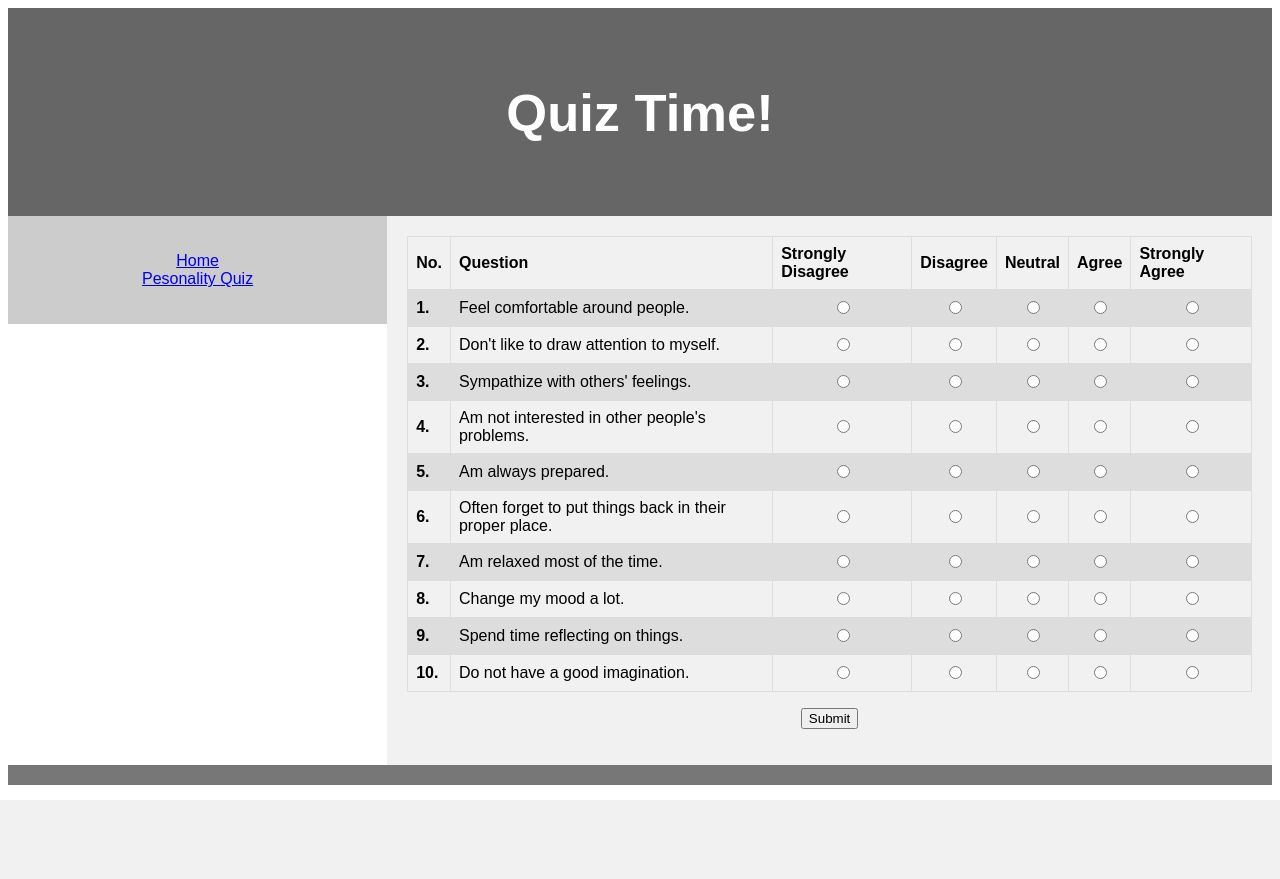
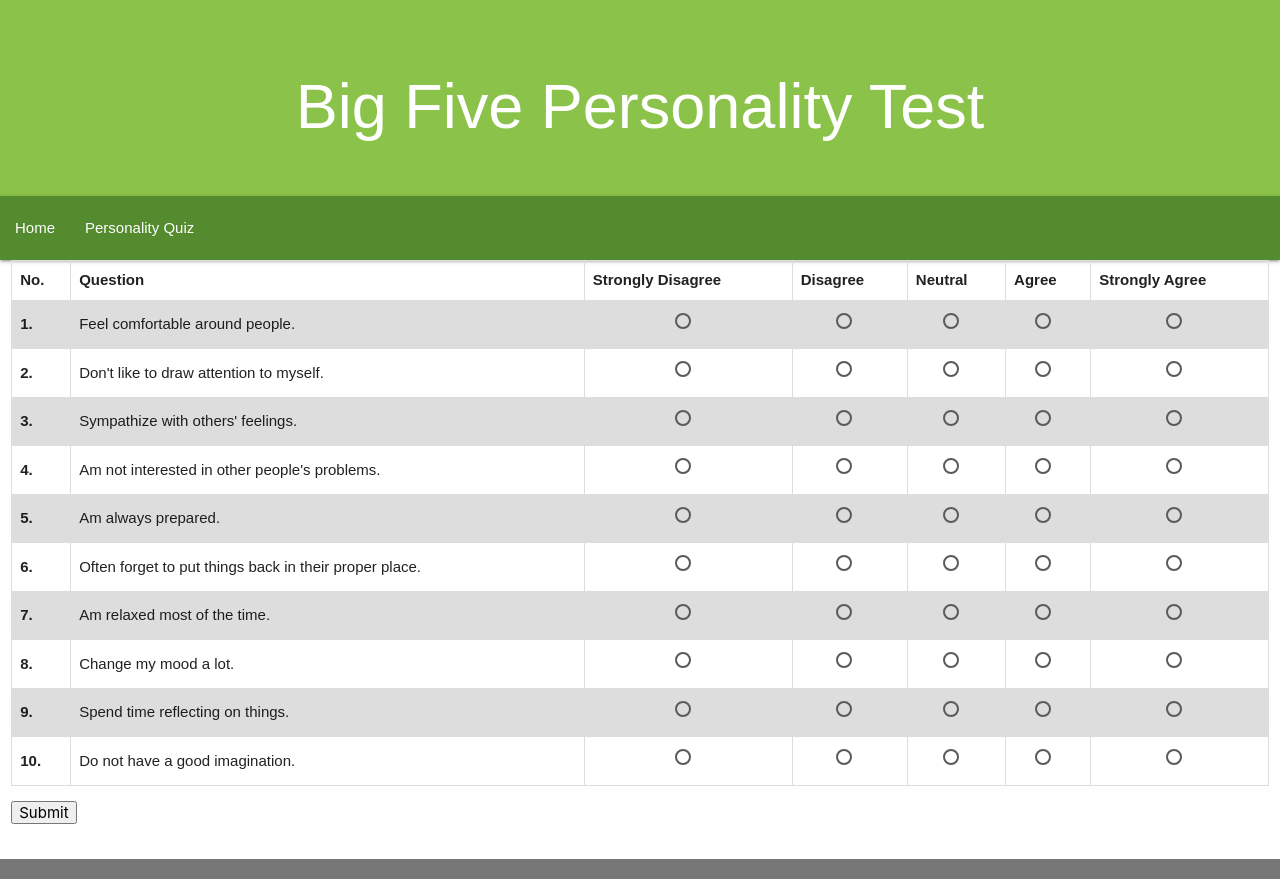
Before and after one commit to ramen5331/ramenquiz, a PHP site: page /quiz.html in a window 1280 px wide. Before the commit the page ends 800 px from the top, so only its background shows below. Run offline with PHP 8.4, Linux system fonts and the light colour scheme.

Commit message:
fix quiz

```diff
--- a/quiz.html
+++ b/quiz.html
@@ -5,25 +5,29 @@
     <meta charset="UTF-8">
     <meta name="viewport" content="width=device-width, initial-scale=1">
     <script type="text/javascript" src="jquery-3.3.1.min.js"></script>
+    <link rel="stylesheet" href="https://cdnjs.cloudflare.com/ajax/libs/materialize/1.0.0/css/materialize.min.css">
+    <script src="https://cdnjs.cloudflare.com/ajax/libs/materialize/1.0.0/js/materialize.min.js"></script>
     <link rel="stylesheet" href="styles.css">
 </head>
+
+<header class="light-green">
+    <h1>Big Five Personality Test</h1>
+</header>
+
 <body>
 
-<center>
+<div>
 
-<header>
-  <h2>Quiz Time!</h2>
-</header>
-
-<section>
-  <nav>
+    <div>
+        <nav class="light-green darken-3">
             <ul>
                 <li><a href="index.html">Home</a></li>
-      <li><a href="quiz.html">Pesonality Quiz</a></li>
+                <li><a href="quiz.html">Personality Quiz</a></li>
             </ul>
         </nav>
 
-  <article>
+        <div class="row">
+            <div class="col s12">
                 <form id="myForm">
                     <table style="width:100%">
                         <tr>
@@ -38,111 +42,133 @@
                         <tr>
                             <th>1.</th>
                             <td>Feel comfortable around people.</td>
-    <td style="text-align:center"><input type="radio" name="one" value=1 /></td>
-    <td style="text-align:center"><input type="radio" name="one" value=2 /></td>
-    <td style="text-align:center"><input type="radio" name="one" value=3 /></td>
-    <td style="text-align:center"><input type="radio" name="one" value=4 /></td>
-    <td style="text-align:center"><input type="radio" name="one" value=5 /></td>
+                            <td style="text-align:center"><label><input type="radio" name="one" value=1/><span/></label></td>
+                            <td style="text-align:center"><label><input type="radio" name="one" value=2/><span/></label></td>
+                            <td style="text-align:center"><label><input type="radio" name="one" value=3/><span/></label></td>
+                            <td style="text-align:center"><label><input type="radio" name="one" value=4/><span/></label></td>
+                            <td style="text-align:center"><label><input type="radio" name="one" value=5/><span/></label></td>
                         </tr>
                         <tr>
                             <th>2.</th>
                             <td>Don't like to draw attention to myself.</td>
-    <td style="text-align:center"><input type="radio" name="two" value=5 /></td>
-    <td style="text-align:center"><input type="radio" name="two" value=4 /></td>
-    <td style="text-align:center"><input type="radio" name="two" value=3 /></td>
-    <td style="text-align:center"><input type="radio" name="two" value=2 /></td>
-    <td style="text-align:center"><input type="radio" name="two" value=1 /></td>
+                            <td style="text-align:center"><label><input type="radio" name="two" value=5/><span/></label></td>
+                            <td style="text-align:center"><label><input type="radio" name="two" value=4/><span/></label></td>
+                            <td style="text-align:center"><label><input type="radio" name="two" value=3/><span/></label></td>
+                            <td style="text-align:center"><label><input type="radio" name="two" value=2/><span/></label></td>
+                            <td style="text-align:center"><label><input type="radio" name="two" value=1/><span/></label></td>
                         </tr>
                         <tr>
                             <th>3.</th>
                             <td>Sympathize with others' feelings.</td>
-    <td style="text-align:center"><input type="radio" name="three" value=1 /></td>
-    <td style="text-align:center"><input type="radio" name="three" value=2 /></td>
-    <td style="text-align:center"><input type="radio" name="three" value=3 /></td>
-    <td style="text-align:center"><input type="radio" name="three" value=4 /></td>
-    <td style="text-align:center"><input type="radio" name="three" value=5 /></td>
+                            <td style="text-align:center"><label><input type="radio" name="three" value=1/><span/></label></td>
+                            <td style="text-align:center"><label><input type="radio" name="three" value=2/><span/></label></td>
+                            <td style="text-align:center"><label><input type="radio" name="three" value=3/><span/></label></td>
+                            <td style="text-align:center"><label><input type="radio" name="three" value=4/><span/></label></td>
+                            <td style="text-align:center"><label><input type="radio" name="three" value=5/><span/></label></td>
                         </tr>
                         <tr>
                             <th>4.</th>
                             <td>Am not interested in other people's problems.</td>
-    <td style="text-align:center"><input type="radio" name="four" value=5 /></td>
-    <td style="text-align:center"><input type="radio" name="four" value=4 /></td>
-    <td style="text-align:center"><input type="radio" name="four" value=3 /></td>
-    <td style="text-align:center"><input type="radio" name="four" value=2 /></td>
-    <td style="text-align:center"><input type="radio" name="four" value=1 /></td>
+                            <td style="text-align:center"><label><input type="radio" name="four" value=5/><span/></label></td>
+                            <td style="text-align:center"><label><input type="radio" name="four" value=4/><span/></label></td>
+                            <td style="text-align:center"><label><input type="radio" name="four" value=3/><span/></label></td>
+                            <td style="text-align:center"><label><input type="radio" name="four" value=2/><span/></label></td>
+                            <td style="text-align:center"><label><input type="radio" name="four" value=1/><span/></label></td>
                         </tr>
                         <tr>
                             <th>5.</th>
                             <td>Am always prepared.</td>
-    <td style="text-align:center"><input type="radio" name="five" value=1 /></td>
-    <td style="text-align:center"><input type="radio" name="five" value=2 /></td>
-    <td style="text-align:center"><input type="radio" name="five" value=3 /></td>
-    <td style="text-align:center"><input type="radio" name="five" value=4 /></td>
-    <td style="text-align:center"><input type="radio" name="five" value=5 /></td>
+                            <td style="text-align:center"><label><input type="radio" name="five" value=1/><span/></label></td>
+                            <td style="text-align:center"><label><input type="radio" name="five" value=2/><span/></label></td>
+                            <td style="text-align:center"><label><input type="radio" name="five" value=3/><span/></label></td>
+                            <td style="text-align:center"><label><input type="radio" name="five" value=4/><span/></label></td>
+                            <td style="text-align:center"><label><input type="radio" name="five" value=5/><span/></label></td>
                         </tr>
                         <tr>
                             <th>6.</th>
                             <td>Often forget to put things back in their proper place.</td>
-    <td style="text-align:center"><input type="radio" name="six" value=5 /></td>
-    <td style="text-align:center"><input type="radio" name="six" value=4 /></td>
-    <td style="text-align:center"><input type="radio" name="six" value=3 /></td>
-    <td style="text-align:center"><input type="radio" name="six" value=2 /></td>
-    <td style="text-align:center"><input type="radio" name="six" value=1 /></td>
+                            <td style="text-align:center"><label><input type="radio" name="six" value=5/><span/></label></td>
+                            <td style="text-align:center"><label><input type="radio" name="six" value=4/><span/></label></td>
+                            <td style="text-align:center"><label><input type="radio" name="six" value=3/><span/></label></td>
+                            <td style="text-align:center"><label><input type="radio" name="six" value=2/><span/></label></td>
+                            <td style="text-align:center"><label><input type="radio" name="six" value=1/><span/></label></td>
                         </tr>
                         <tr>
                             <th>7.</th>
                             <td>Am relaxed most of the time.</td>
-    <td style="text-align:center"><input type="radio" name="seven" value=1 /></td>
-    <td style="text-align:center"><input type="radio" name="seven" value=2 /></td>
-    <td style="text-align:center"><input type="radio" name="seven" value=3 /></td>
-    <td style="text-align:center"><input type="radio" name="seven" value=4 /></td>
-    <td style="text-align:center"><input type="radio" name="seven" value=5 /></td>
+                            <td style="text-align:center"><label><input type="radio" name="seven" value=1/><span/></label></td>
+                            <td style="text-align:center"><label><input type="radio" name="seven" value=2/><span/></label></td>
+                            <td style="text-align:center"><label><input type="radio" name="seven" value=3/><span/></label></td>
+                            <td style="text-align:center"><label><input type="radio" name="seven" value=4/><span/></label></td>
+                            <td style="text-align:center"><label><input type="radio" name="seven" value=5/><span/></label></td>
                         </tr>
                         <tr>
                             <th>8.</th>
                             <td>Change my mood a lot.</td>
-    <td style="text-align:center"><input type="radio" name="eight" value=5 /></td>
-    <td style="text-align:center"><input type="radio" name="eight" value=4 /></td>
-    <td style="text-align:center"><input type="radio" name="eight" value=3 /></td>
-    <td style="text-align:center"><input type="radio" name="eight" value=2 /></td>
-    <td style="text-align:center"><input type="radio" name="eight" value=1 /></td>
+                            <td style="text-align:center"><label><input type="radio" name="eight" value=5/><span/></label></td>
+                            <td style="text-align:center"><label><input type="radio" name="eight" value=4/><span/></label></td>
+                            <td style="text-align:center"><label><input type="radio" name="eight" value=3/><span/></label></td>
+                            <td style="text-align:center"><label><input type="radio" name="eight" value=2/><span/></label></td>
+                            <td style="text-align:center"><label><input type="radio" name="eight" value=1/><span/></label></td>
                         </tr>
                         <tr>
                             <th>9.</th>
                             <td>Spend time reflecting on things.</td>
-    <td style="text-align:center"><input type="radio" name="nine" value=1 /></td>
-    <td style="text-align:center"><input type="radio" name="nine" value=2 /></td>
-    <td style="text-align:center"><input type="radio" name="nine" value=3 /></td>
-    <td style="text-align:center"><input type="radio" name="nine" value=4 /></td>
-    <td style="text-align:center"><input type="radio" name="nine" value=5 /></td>
+                            <td style="text-align:center"><label><input type="radio" name="nine" value=1/><span/></label></td>
+                            <td style="text-align:center"><label><input type="radio" name="nine" value=2/><span/></label></td>
+                            <td style="text-align:center"><label><input type="radio" name="nine" value=3/><span/></label></td>
+                            <td style="text-align:center"><label><input type="radio" name="nine" value=4/><span/></label></td>
+                            <td style="text-align:center"><label><input type="radio" name="nine" value=5/><span/></label></td>
                         </tr>
                         <tr>
                             <th>10.</th>
                             <td>Do not have a good imagination.</td>
-    <td style="text-align:center"><input type="radio" name="ten" value=5 /></td>
-    <td style="text-align:center"><input type="radio" name="ten" value=4 /></td>
-    <td style="text-align:center"><input type="radio" name="ten" value=3 /></td>
-    <td style="text-align:center"><input type="radio" name="ten" value=2 /></td>
-    <td style="text-align:center"><input type="radio" name="ten" value=1 /></td>
+                            <td style="text-align:center"><label><input type="radio" name="ten" value=5/><span/></label></td>
+                            <td style="text-align:center"><label><input type="radio" name="ten" value=4/><span/></label></td>
+                            <td style="text-align:center"><label><input type="radio" name="ten" value=3/><span/></label></td>
+                            <td style="text-align:center"><label><input type="radio" name="ten" value=2/><span/></label></td>
+                            <td style="text-align:center"><label><input type="radio" name="ten" value=1/><span/></label></td>
                         </tr>
                     </table>
                     <p><input type="submit" value="Submit" style="text-align:center"></p>
                     <div id="stats"></div>
                 </form>
-  </article>
-</section>
+            </div>
+        </div>
+    </div>
 
     <script type='text/javascript'>
 
         $(document).ready(function () {
             $('#myForm').on('submit', function (e) {
                 var value = $("[type=radio]:checked").length;
-        if (value<10){
-        	alert("You have answered " + value + " questions only.\n" + "Please complete all questions to get you final results. Thanks! =)");
+                if (value < 10) {
+                    alert("You have answered " + value + " questions only.\n" + "Please complete all questions to get your final results. Thanks! =)");
                 }
-	    else{
-	    	var sumval = parseInt($("[name=one]:checked").val()) + parseInt($("[name=two]:checked").val())+ parseInt($("[name=three]:checked").val())+ parseInt($("[name=four]:checked").val())+ parseInt($("[name=five]:checked").val())+ parseInt($("[name=six]:checked").val())+ parseInt($("[name=seven]:checked").val())+ parseInt($("[name=eight]:checked").val())+ parseInt($("[name=nine]:checked").val())+ parseInt($("[name=ten]:checked").val());
-	    	alert("Total: " + sumval);
+                else {
+                    var result = "Results: \n";
+                    var factor1 = parseInt($("[name=one]:checked").val()) +
+                        parseInt($("[name=two]:checked").val());
+
+                    var factor2  = parseInt($("[name=three]:checked").val()) +
+                        parseInt($("[name=four]:checked").val());
+
+                    var factor3 = parseInt($("[name=five]:checked").val()) +
+                        parseInt($("[name=six]:checked").val());
+
+                    var factor4 = parseInt($("[name=seven]:checked").val()) +
+                        parseInt($("[name=eight]:checked").val());
+
+                    var factor5 = parseInt($("[name=nine]:checked").val()) +
+                        parseInt($("[name=ten]:checked").val());
+
+                    result += "Extraversion: " + factor1 + "\n" +
+                        "Agreeableness: " + factor2 + "\n" +
+                        "Conscientiousness: " + factor3 + "\n" +
+                        "Emotional Stability: " + factor4 + "\n" +
+                        "Imagination: " + factor5 + "\n\n Thank you for taking part! You may close the page now ^^";
+
+                        alert(result);
                 }
                 e.preventDefault();
             })
@@ -155,6 +181,6 @@
         </fb:login-button>
     </footer>
 
-</center>
+</div>
 </body>
 </html>
--- a/styles.css
+++ b/styles.css
@@ -8,7 +8,6 @@
 
 /* Style the header */
 header {
-  background-color: #666;
   padding: 30px;
   text-align: center;
   font-size: 35px;
@@ -16,19 +15,19 @@
 }
 
 /* Create two columns/boxes that floats next to each other */
-nav {
-  float: left;
-  width: 30%;
-  /*height: 300px;  only for demonstration, should be removed */
-  background: #ccc;
-  padding: 20px;
-}
+/*nav {*/
+  /*float: left;*/
+  /*width: 30%;*/
+  /*!*height: 300px;  only for demonstration, should be removed *!*/
+  /*background: #ccc;*/
+  /*padding: 20px;*/
+/*}*/
 
-/* Style the list inside the menu */
-nav ul {
-  list-style-type: none;
-  padding: 0;
-}
+/*!* Style the list inside the menu *!*/
+/*nav ul {*/
+  /*list-style-type: none;*/
+  /*padding: 0;*/
+/*}*/
 
 article {
   float: left;
```
Lines whose indentation alone changed are shown as unchanged.
